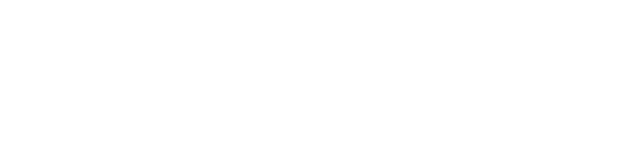
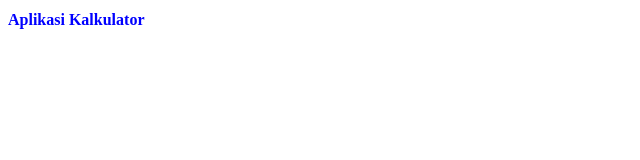
Before and after one commit to Nau10Fal/Kalkulator, a plain HTML site: page index.html in a window 1280 px wide. Shown: the whole page, without its empty margins (0-640 px from the left). Drawn offline with Linux system fonts and the light colour scheme.

Commit message:
menambahkan style

```diff
--- a/index.html
+++ b/index.html
@@ -3,9 +3,10 @@
 <head>
     <meta charset="UTF-8">
     <meta name="viewport" content="width=device-width, initial-scale=1.0">
-    <title>Test Github</title>
+    <title>Kalkulator</title>
+    <link rel="stylesheet" href="styles.css">
 </head>
 <body>
-
+    <h1>Aplikasi Kalkulator</h1>
 </body>
 </html>
--- /dev/null
+++ b/styles.css
@@ -0,0 +1 @@
+h1{color: blue; font-size: 16px;}
```
